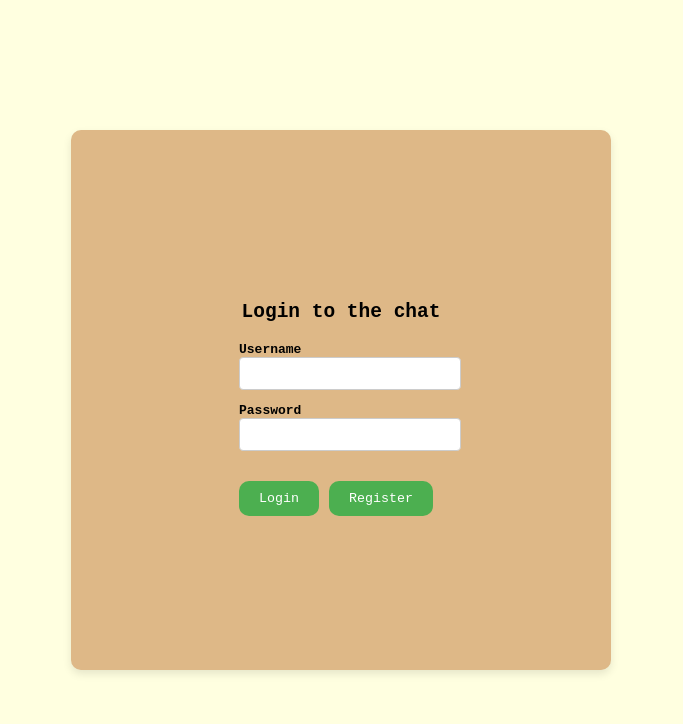
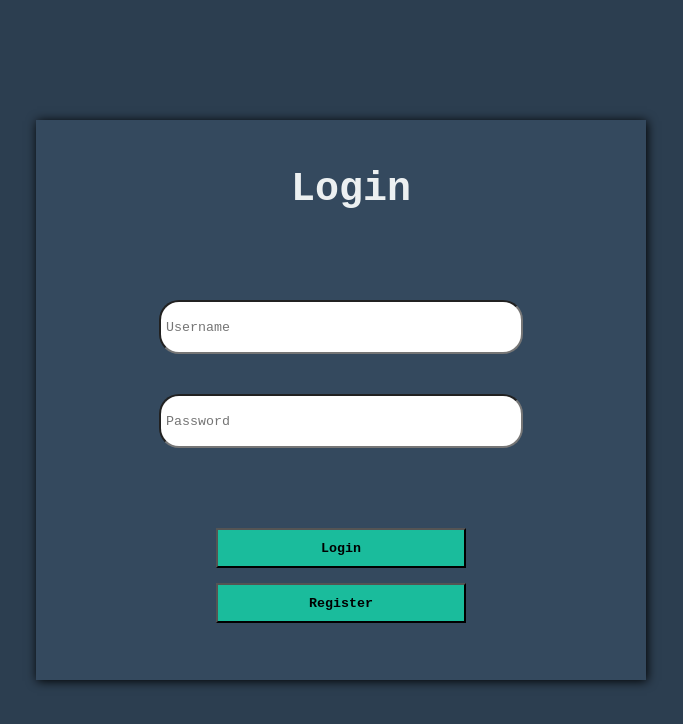
Before and after one commit to Dmate889/live_chat_service, an Angular app in the folder live_chat_service/: page /loginPage in a window 1280 px wide. Shown: the top 724 px of the page, without its empty margins (299-982 px from the left). Built offline with nearby package versions, Linux system fonts and the light colour scheme.

Commit message:
Login page CSS is reworked

```diff
--- a/live_chat_service/src/app/components/login-page/login-page.component.css
+++ b/live_chat_service/src/app/components/login-page/login-page.component.css
@@ -1,80 +1,76 @@
-.background-container {
-  position: absolute;
-  top: 0;
-  left: 0;
-  width: 100%;
-  height: 100%;
-  background-color: lightyellow;
+.wrapper{
+  display: flex;
+  flex-direction: column;
+  align-items: center;
+  justify-content: center;
+  height: 100vh;
+  color:  #ECF0F1;
+  margin: 0;
+  padding: 0;
+  font-size: 20px;
+  font-weight: 500;
+  font-family: monospace;
+
+  background-color: #2C3E50;
 }
 
-.form_s {
-    height: 500px;
-    width: 500px;
-    position: absolute;
-    top: 0;
-    bottom: 0;
-    left: 0;
-    right: 0;
-    margin: auto;
-
+.form_submit{
+  width: 250px;
+  height: 200px;
   display: flex;
   flex-direction: column;
-    justify-content: center;
-    align-items: center;
-    padding: 20px;
-    background-color: white;
-    border-radius: 10px;
-    box-shadow: 0 4px 8px rgba(0,0,0,0.1);
-    background-color: burlywood;
+  border: none;
+  padding: 180px;
+  box-shadow: 1px 1px 10px black;
+  position: relative;
+
+  background-color: #34495E;
 }
 
-  .button {
-    background-color: #4CAF50;
-    color: white;
-    border: none;
-    padding: 10px 20px;
-    margin-top: 20px;
-    margin-right: 10px;
-    border-radius: 10px;
-    cursor: pointer;
-    transition: background-color 0.3s;
-    font-family: monospace;
+h1{
+  position: absolute;
+  top: 20px;
+  left: 255px;
 }
 
-  .button:hover {
-    background-color: white;
-    color: black;
-    border:#4CAF50;
+.inputs{
+  display: flex;
+  flex-direction: column;
+  gap: 40px;
+  align-items: center;
+
+  border-color: #95A5A6;
 }
 
-  input {
-    margin-bottom: 10px;
-    padding: 8px;
-    width: 100%;
-    border: 1px solid #ccc;
-    border-radius: 4px;
-    font-weight: bold;
+input{
+  height: 40px;
+  width: 350px;
+  border-radius: 20px;
+  padding: 5px;
   font-family: monospace;
+  transition: background-color 0.5s;
+
 }
 
-  label{
-    font-weight: bold;
-    font-family: monospace;
+input:hover{
+  background-color: lightgray;
 }
 
-  .buttons_s{
+.buttons{
   display: flex;
-    justify-content: space-between;
-  }
-  h2{
-    font-family: monospace;
+  flex-direction: column;
+  margin-top: 80px;
+  gap: 15px;
 }
 
-  @media (max-width: 480px) and (orientation: landscape),
-         (max-width: 480px) and (orientation: portrait) {
+button{
+  height: 40px;
+  background-color: #1ABC9C;
+  transition: background-color 0.5s;
+  font-family: monospace;
+  font-weight: 600;
+}
 
-      .form_s{
-        max-width: 80%;
-        height: 100vh;
+button:hover{
+  background-color: white;
 }
-    }
--- a/live_chat_service/src/app/components/login-page/login-page.component.html
+++ b/live_chat_service/src/app/components/login-page/login-page.component.html
@@ -1,15 +1,13 @@
-<div class="background-container">
-    <div class="form_s">
-        <h2>Login to the chat</h2>
-        <form (ngSubmit)="loginUser($event)">
-            <label for="usernmame" >Username</label><br>
-            <input autocomplete="off"  pattern="\S+" type="text" name="username" id="username"><br>
-            <label for="password">Password</label><br>
-            <input type="password" autocomplete="off" name="password" id="password"><br>
-            <div class="buttons_s">
-                <button type="submit" class="button">Login</button>
-                <button type="submit" class="button" (click)="register($event)">Register</button>
-            </div>
-        </form>
-    </div>
+<div class="wrapper">
+    <form (ngSubmit)="loginUser($event)" class="form_submit">
+        <h1>Login</h1>
+        <div class="inputs">
+            <input type="text" name="username" id="username" placeholder="Username" autocomplete="off">
+            <input type="password" name="password" id="password" placeholder="Password" autocomplete="off">
+        </div>
+        <div class="buttons">
+            <button type="submit">Login</button>
+            <button type="button" (click)="register($event)">Register</button>
+        </div>
+    </form>
 </div>
--- a/live_chat_service/src/styles.css
+++ b/live_chat_service/src/styles.css
@@ -1 +1,6 @@
-/* You can add global styles to this file, and also import other style files */
+html, body {
+    margin: 0;
+    padding: 0;
+    height: 100%;
+    box-sizing: border-box;
+}
```
Also changed, not shown: live_chat_service/src/app/components/chat/chat.component.html (+8 -2 lines), live_chat_service/src/app/components/disconnected/disconnected.component.html (line endings or trailing spaces). Lines whose indentation alone changed are shown as unchanged.
